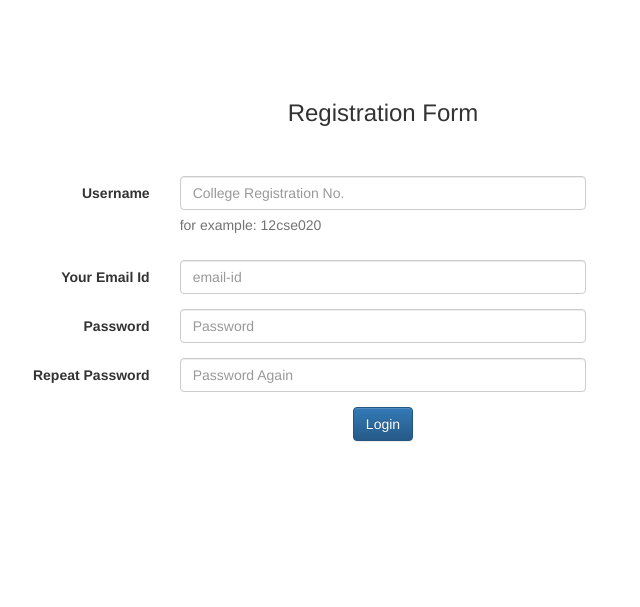
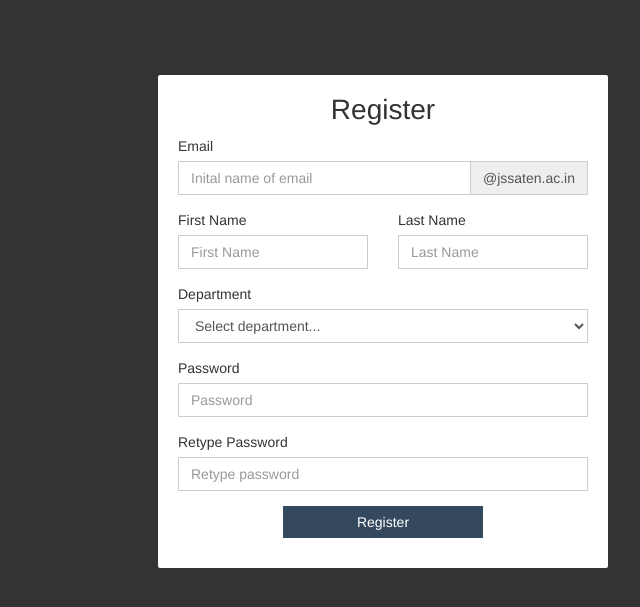
Before and after one commit to DESHRAJ/easyComm, a Django app: page /register in a window 1280 px wide. Shown: the top 607 px of the page, without its empty margins (257-897 px from the left). Run offline with Django 3.2, Linux system fonts and the light colour scheme; parts of the project's set-up code (start-up, migrations or seed data) failed here and were passed over; some libraries are stand-ins or nearby versions.

Commit message:
created views for login and register

```diff
--- a/easycomm/templates/login.html
+++ b/easycomm/templates/login.html
@@ -20,7 +20,7 @@
       margin-top:8%;
       max-width:400px;
       width:100%;
-      padding:2% 15px;
+      padding:20px 20px 15px;
     }
     .loginContainer h1{
       font-size:2em;
@@ -47,11 +47,11 @@
         {% csrf_token %}
         <div class="form-group">
           <label class="control-label" for="username">Username</label>
-          <input id="username" name="username" type="text" placeholder="username" class="form-control input-md" required>
+          <input id="username" name="username" type="text" placeholder="username" class="form-control" required>
         </div>
         <div class="form-group">
           <label class="control-label" for="password">Password</label>
-          <input id="password" name="password" type="password" placeholder="password" class="form-control input-md" required="">
+          <input id="password" name="password" type="password" placeholder="password" class="form-control" required="">
         </div>
         <div class="form-group">
           <input type="submit" class="btn btn-primary" value="Login">
--- a/easycomm/templates/register.html
+++ b/easycomm/templates/register.html
@@ -4,74 +4,96 @@
     <meta charset="utf-8">
     <meta http-equiv="X-UA-Compatible" content="IE=edge">
     <meta name="viewport" content="width=device-width, initial-scale=1">
-    <title>Register JSS Students</title>
-    <link href="css/bootstrap.min.css" rel="stylesheet">
-      <!-- Latest compiled and minified CSS -->
+    <title>Register</title>
     <link rel="stylesheet" href="https://maxcdn.bootstrapcdn.com/bootstrap/3.3.1/css/bootstrap.min.css">
-
-      <!-- Optional theme -->
-      <link rel="stylesheet" href="https://maxcdn.bootstrapcdn.com/bootstrap/3.3.1/css/bootstrap-theme.min.css">
-
-      <!-- Latest compiled and minified JavaScript -->
-      <script src="https://maxcdn.bootstrapcdn.com/bootstrap/3.3.1/js/bootstrap.min.js"></script>
+    <style>
+      .form-control,.form-control:focus,.btn{
+        border-radius:0;
+        box-shadow:none;
+      }
+      label{
+        font-weight:300;
+      }
+      .mainContainer{
+        background-color: #fff;
+        margin:auto;
+        margin-top:6%;
+        padding:20px 20px 15px;
+        max-width:450px;
+        width:100%;
+        border-radius:2px;
+      }
+      .input-group-addon{
+        border-radius:0;
+      }
+      .mainContainer h1{
+        font-size:2em;
+        margin-top:0;
+      }
+      .btn{
+        background:#34495E;
+        border:0;
+        display:block;
+        width:100%;
+        max-width:200px;
+        margin:auto;
+      }
+      body{
+        background:#333;
+      }
+    </style>
   </head>
   <body>
-  <br><br><br><br>
-  <h3><center>Registration Form</center></h3>
- <br><br>
-      <form class="form-horizontal" method="post" action="">
+    <section class="container-fluid">
+      <div class="mainContainer">
+        <h1 class="text-center">Register</h1>
+        <form role="form" method="post" action="">
           {% csrf_token %}
-        <fieldset>
-        <!-- Text input-->
           <div class="form-group">
-          <label class="col-md-4 control-label" for="username">Username</label>
-          <div class="col-md-4">
-          <input id="username" name="username" type="text" placeholder="College Registration No." class="form-control input-md" required="">
-          <span class="help-block">for example: 12cse020</span>
+            <label class="control-label" for="email">Email</label>
+            <div class="input-group">
+              <input id="email" name="email" type="text" class="form-control" placeholder="Inital name of email" required>
+              <span class="input-group-addon">@jssaten.ac.in</span>
             </div>
           </div>
-
-        <!-- Text input-->
           <div class="form-group">
-          <label class="col-md-4 control-label" for="email">Your Email Id</label>
-          <div class="col-md-4">
-          <input id="email" name="email" type="text" placeholder="email-id" class="form-control input-md" required="">
-
+            <div class="row">
+              <div class="col-sm-6">
+                <label class="control-label" for="fname">First Name</label>
+                <input id="fname" name="fname" type="text" class="form-control" placeholder="First Name" required>
+              </div>
+              <div class="col-sm-6">
+              <label class="control-label" for="lname">Last Name</label>
+                <input id="lname" name="lname" type="text" class="form-control" placeholder="Last Name" required>
               </div>
             </div>
-
-        <!-- Password input-->
+          </div>
           <div class="form-group">
-          <label class="col-md-4 control-label" for="password">Password</label>
-          <div class="col-md-4">
-            <input id="password" name="password" type="password" placeholder="Password" class="form-control input-md" required="">
-
+            <label class="control-label">Department</label>
+            <select class="form-control">
+              <option>Select department...</option>
+              <option>Computer Science and Engineering</option>
+              <option>Information Technology</option>
+              <option>Electronics and Communication</option>
+              <option>Electrical Engineering</option>
+              <option>Mechanical Engineering</option>
+              <option>Civil Engineering</option>
+              <option>Instrumentaion and Control</option>
+            </select>
           </div>
+          <div class="form-group">
+            <label class="control-label" for="password">Password</label>
+            <input id="password" name="password" type="password" placeholder="Password" class="form-control" required>
           </div>
-
-        <!-- Password input-->
           <div class="form-group">
-          <label class="col-md-4 control-label" for="repeatpassword">Repeat Password</label>
-          <div class="col-md-4">
-            <input id="repeatpassword" name="repeatpassword" type="password" placeholder="Password Again" class="form-control input-md" required="">
-
+            <label class="control-label" for="repeatpassword">Retype Password</label>
+            <input id="repeatpassword" name="repeatpassword" type="password" placeholder="Retype password" class="form-control" required>
           </div>
+          <div class="form-group">
+            <input type="submit" id="submitBtn" name="submitBtn" class="btn btn-primary" value="Register">
           </div>
-
-        <!-- Button -->
-        <div class="form-group">
-          <label class="col-md-4 control-label" for="submitBtn"></label>
-          <div class="col-md-4">
-            <center><button id="submitBtn" name="submitBtn" class="btn btn-primary">Login</button></center>
+        </form>
       </div>
-        </div>
-
-        </fieldset>
-        </form>
-
-    <!-- jQuery (necessary for Bootstrap's JavaScript plugins) -->
-    <script src="https://ajax.googleapis.com/ajax/libs/jquery/1.11.1/jquery.min.js"></script>
-    <!-- Include all compiled plugins (below), or include individual files as needed -->
-    <script src="js/bootstrap.min.js"></script>
+    </section>
   </body>
   </html>
```
Lines whose indentation alone changed are shown as unchanged.
